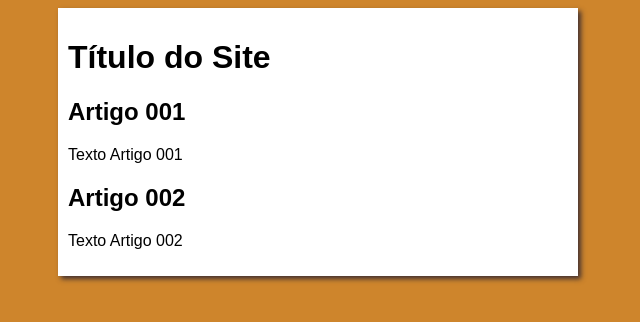
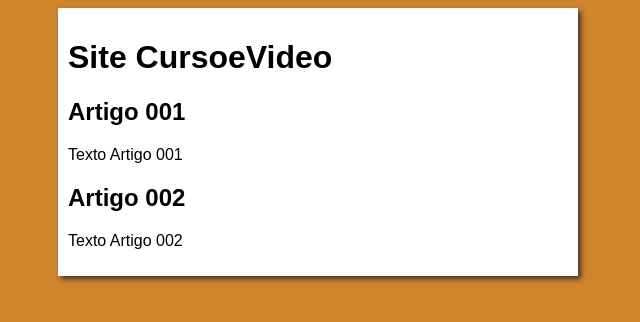
Before and after one commit to pedro510/projeto-site, a plain HTML site: page index.html in a window 1280 px wide. Shown: the whole page, without its empty margins (322-962 px from the left). Drawn offline with Linux system fonts and the light colour scheme.

Commit message:
comitt 3

```diff
--- a/index.html
+++ b/index.html
@@ -8,7 +8,7 @@
 <body>
     <main>
         <header>
-            <h1>Título do Site</h1>
+            <h1>Site CursoeVideo </h1>
             <link rel="stylesheet" href="estilos/style.css">
         </header>
         <article>
```
